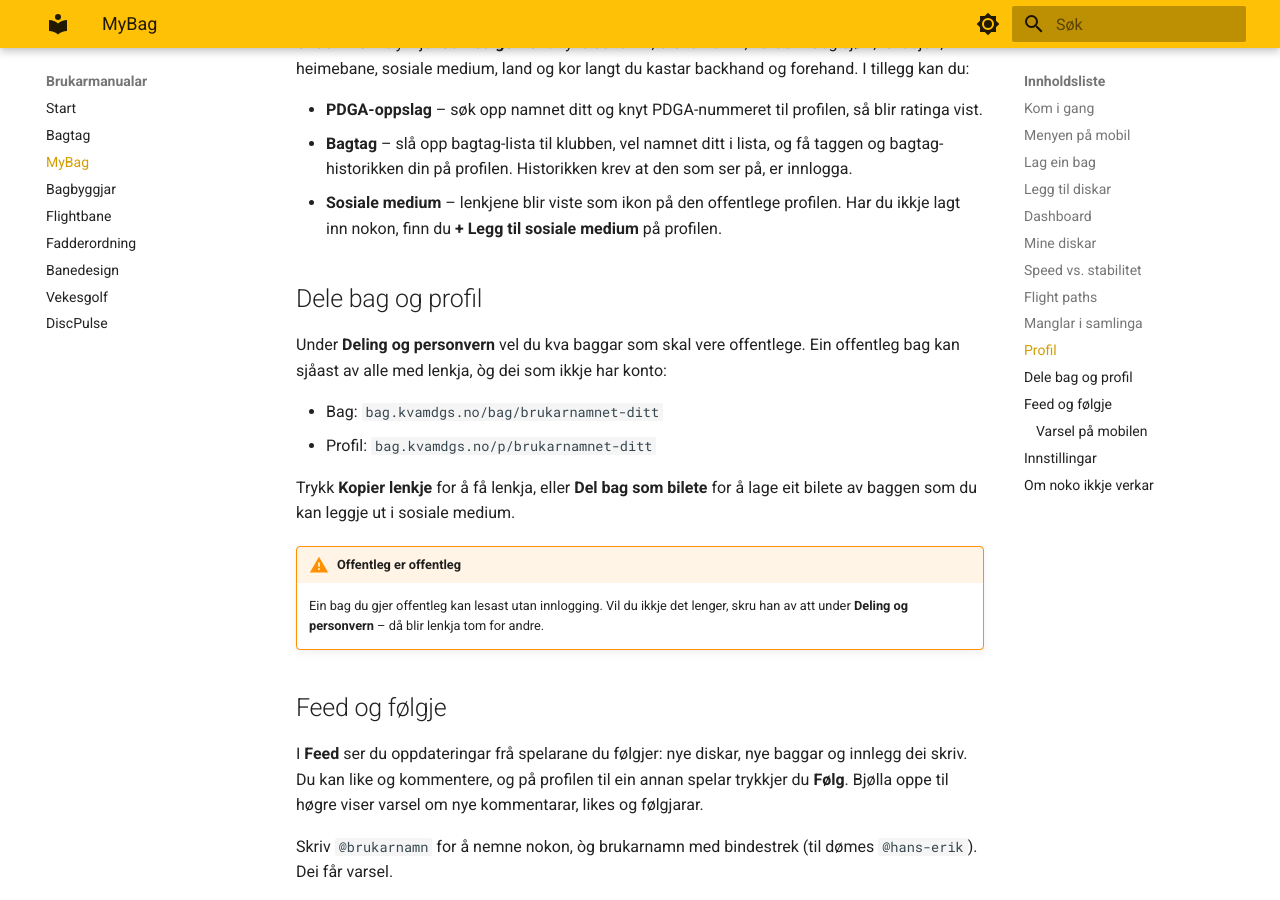
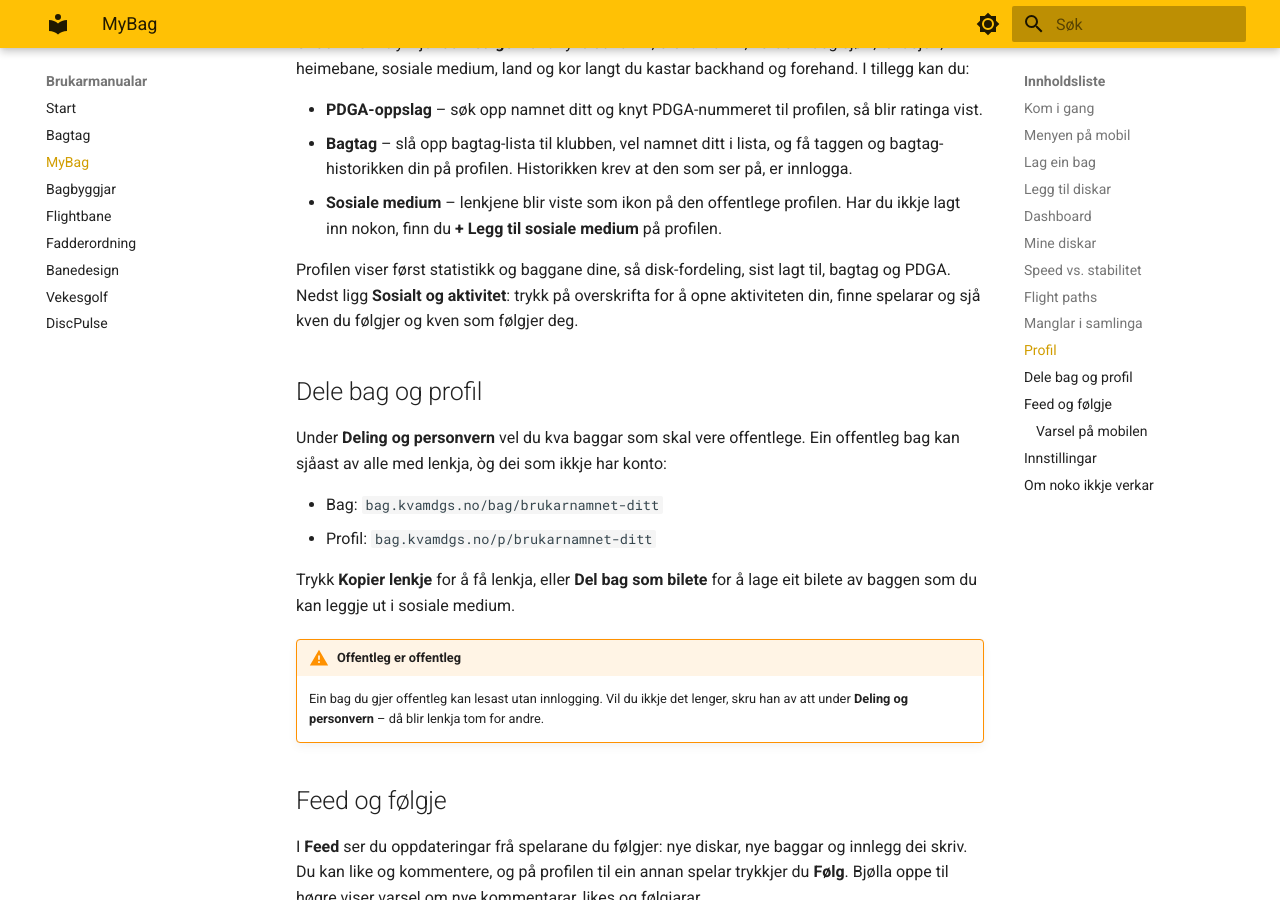
Before and after one commit to hanses89/manuals, an MkDocs documentation site: the page built from docs/bag.md, in a window 1280 px wide and 900 px high, scrolled down 3815 px. Built offline with MkDocs 1.6.1 and Material for MkDocs 9.7.7, drawn with Linux system fonts in a browser that asks for light colours.

Commit message:
manual: sync from bag.kvamdgs.no @ e90e243c7950864b9f95d09486de44fea655438e

```diff
--- a/docs/bag.md
+++ b/docs/bag.md
@@ -166,6 +166,11 @@ backhand og forehand. I tillegg kan du:
 - **Sosiale medium** – lenkjene blir viste som ikon på den offentlege profilen.
   Har du ikkje lagt inn nokon, finn du **+ Legg til sosiale medium** på profilen.
 
+Profilen viser først statistikk og baggane dine, så disk-fordeling, sist lagt
+til, bagtag og PDGA. Nedst ligg **Sosialt og aktivitet**: trykk på overskrifta
+for å opne aktiviteten din, finne spelarar og sjå kven du følgjer og kven som
+følgjer deg.
+
 ## Dele bag og profil
 
 Under **Deling og personvern** vel du kva baggar som skal vere offentlege. Ein
```
